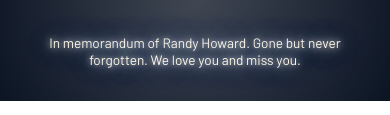
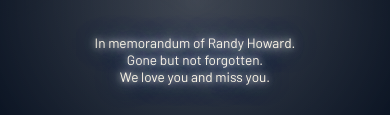
Before and after one commit to frankbjj23/Sturgis-Options, a website: page index.html in a window 390 px wide. Shown: the part 5942-6057 px from the top of the page. Drawn offline with nearby package versions, Linux system fonts and the light colour scheme; no server answers; a web font is replaced by a local one.

Commit message:
Adjust memorial footer line breaks on mobile

```diff
--- a/index.html
+++ b/index.html
@@ -52,8 +52,9 @@
 
     <footer class="footer">
       <p>
-        In memorandum of Randy Howard. Gone but never forgotten. We love you
-        and miss you.
+        <span class="mem-line">In memorandum of Randy Howard.</span>
+        <span class="mem-line">Gone but not forgotten.</span>
+        <span class="mem-line">We love you and miss you.</span>
       </p>
     </footer>
 
--- a/styles.css
+++ b/styles.css
@@ -470,6 +470,16 @@ main,
     0 0 48px rgba(80, 140, 255, 0.35);
 }
 
+.mem-line {
+  display: inline;
+}
+
+@media (max-width: 520px) {
+  .mem-line {
+    display: block;
+  }
+}
+
 @media (min-width: 760px) {
   .cards {
     grid-template-columns: repeat(2, minmax(0, 1fr));
```
